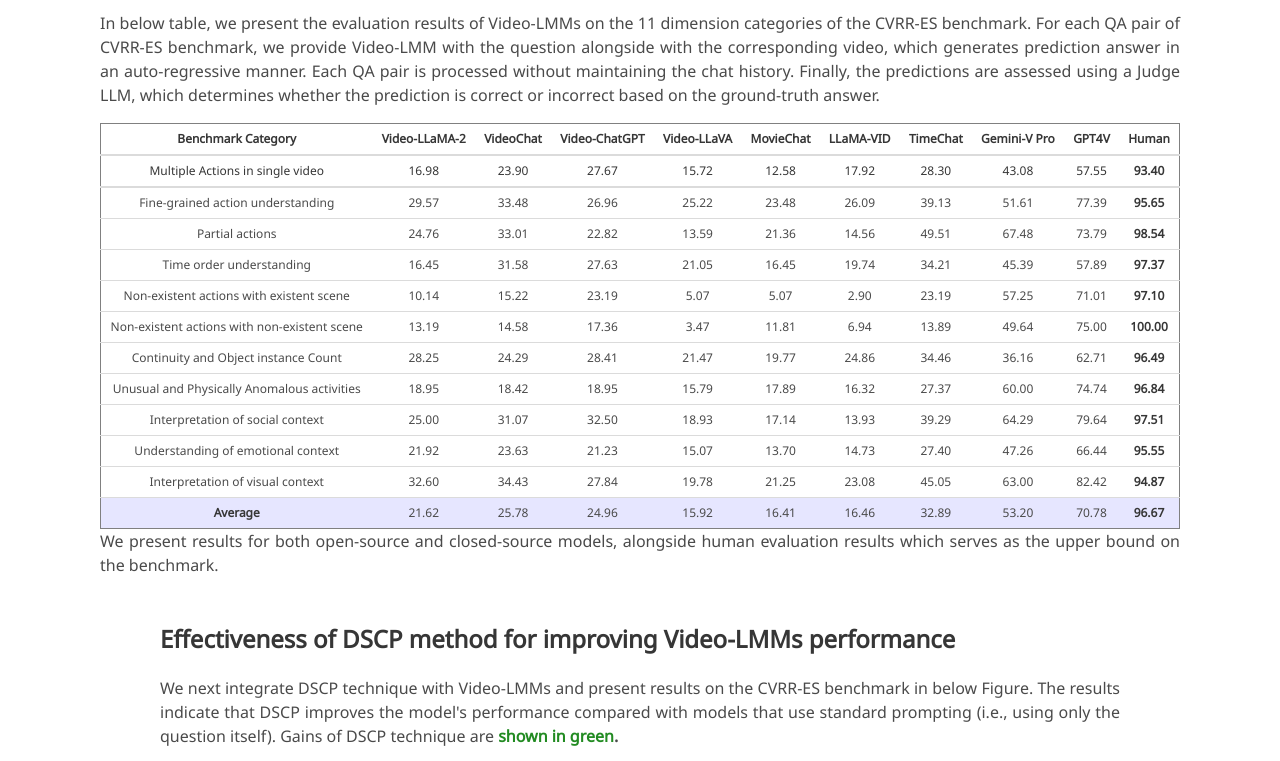
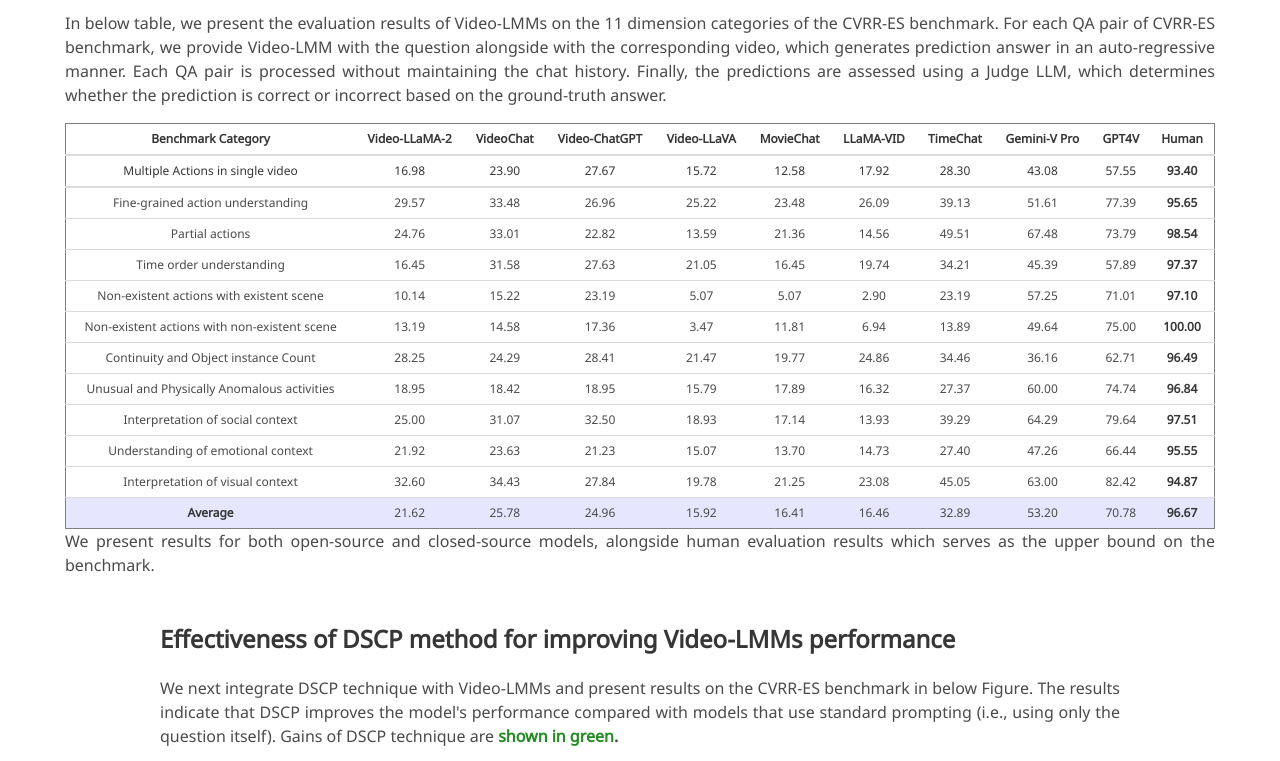
Before and after one commit to mbzuai-oryx/CVRR-Evaluation-Suite, a plain HTML site: page index.html in a window 1280 px wide. Shown: the part 6100-6861 px from the top of the page. Drawn offline with nearby package versions, Linux system fonts and the light colour scheme; some icons are missing; a web font is replaced by a local one.

Commit message:
table layout fix

```diff
--- a/index.html
+++ b/index.html
@@ -307,7 +307,7 @@ We curate robustness (from the lens of complex and confusing user queries) and r
 In below table, we present the evaluation results of Video-LMMs on the 11 dimension categories of the CVRR-ES benchmark. For each QA pair of CVRR-ES benchmark, we provide Video-LMM with the question alongside with the corresponding video, which generates prediction answer in an auto-regressive manner. Each QA pair is processed without maintaining the chat history. Finally, the predictions are assessed using a Judge LLM, which determines whether the prediction is correct or incorrect based on the ground-truth answer. </p>
 
   <div style="text-align: center;">
-    <table border="1" cellspacing="0" style="font-size: 12px; width: 1080px; border-collapse: collapse; text-align: center; margin:  auto;">
+    <table border="1" cellspacing="0" style="font-size: 12px; width: 1150px; border-collapse: collapse; text-align: center; margin:  auto;">
 
         <thead>
             <tr>
```
